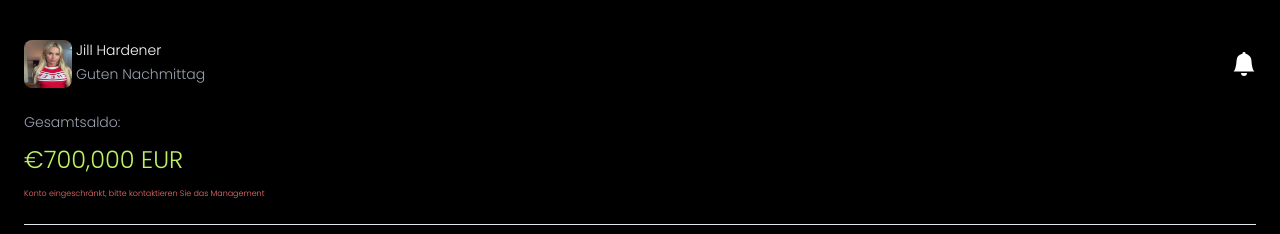
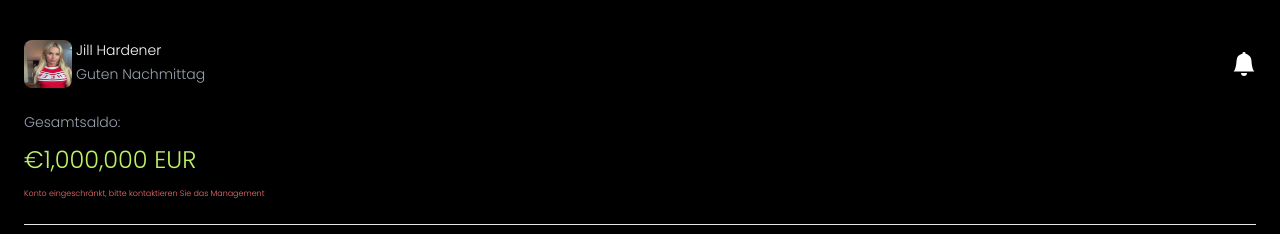
Before and after one commit to boymeetsblockchain/jill-hardener, a React (Create React App) app: page /profile in a window 1280 px wide. Shown: the top 234 px of the page. Built offline with nearby package versions, Linux system fonts and the light colour scheme.

Commit message:
added a new header

```diff
--- a/src/components/Header.jsx
+++ b/src/components/Header.jsx
@@ -45,7 +45,7 @@ export default function Header() {
         </div>
         <div className="balance flex flex-col my-6 gap-3">
           <p className='text-sm text-gray-400'>Gesamtsaldo:</p>
-          <h1 className='text-lime-300 text-2xl'> €700,000 EUR</h1>
+          <h1 className='text-lime-300 text-2xl'> €1,000,000 EUR</h1>
           <p className='text-red-400 text-[8px]'>Konto eingeschränkt, bitte kontaktieren Sie das Management</p>
         </div>
         <hr className='text-gray-400' />
```
